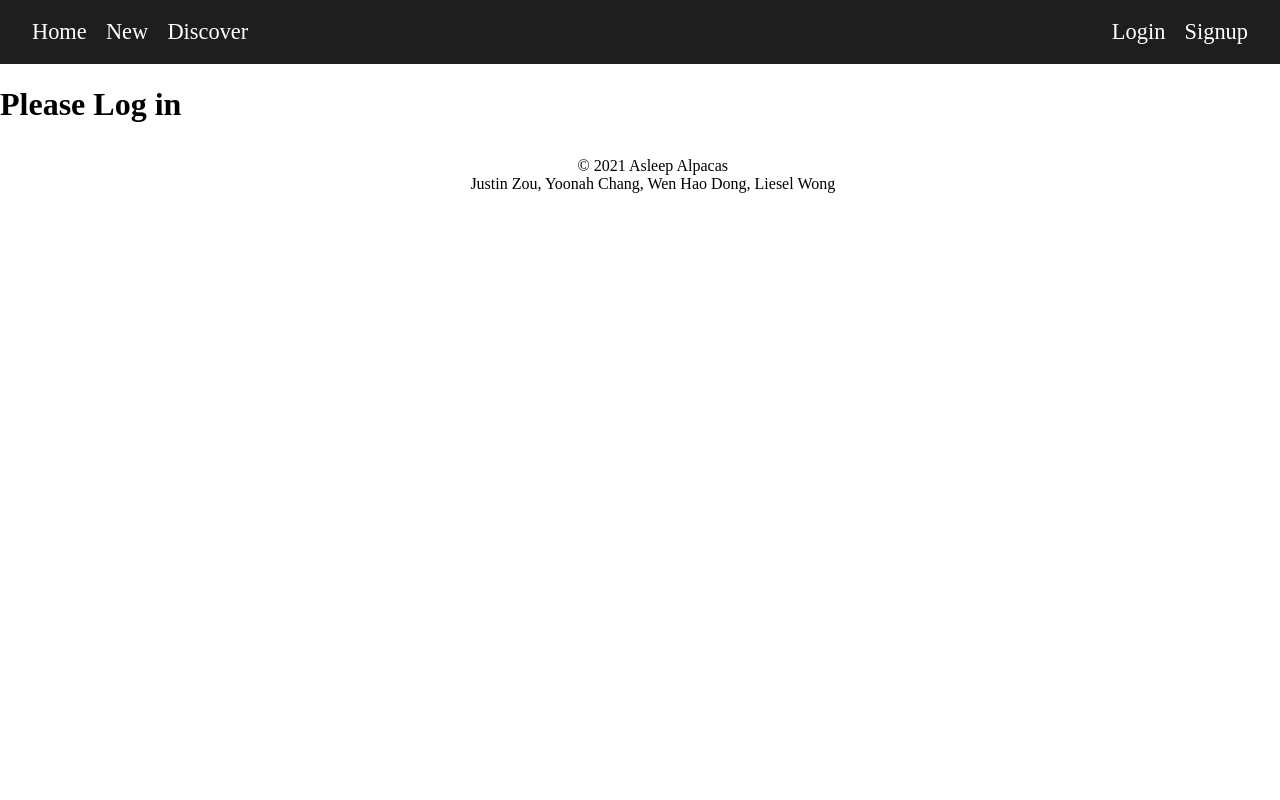
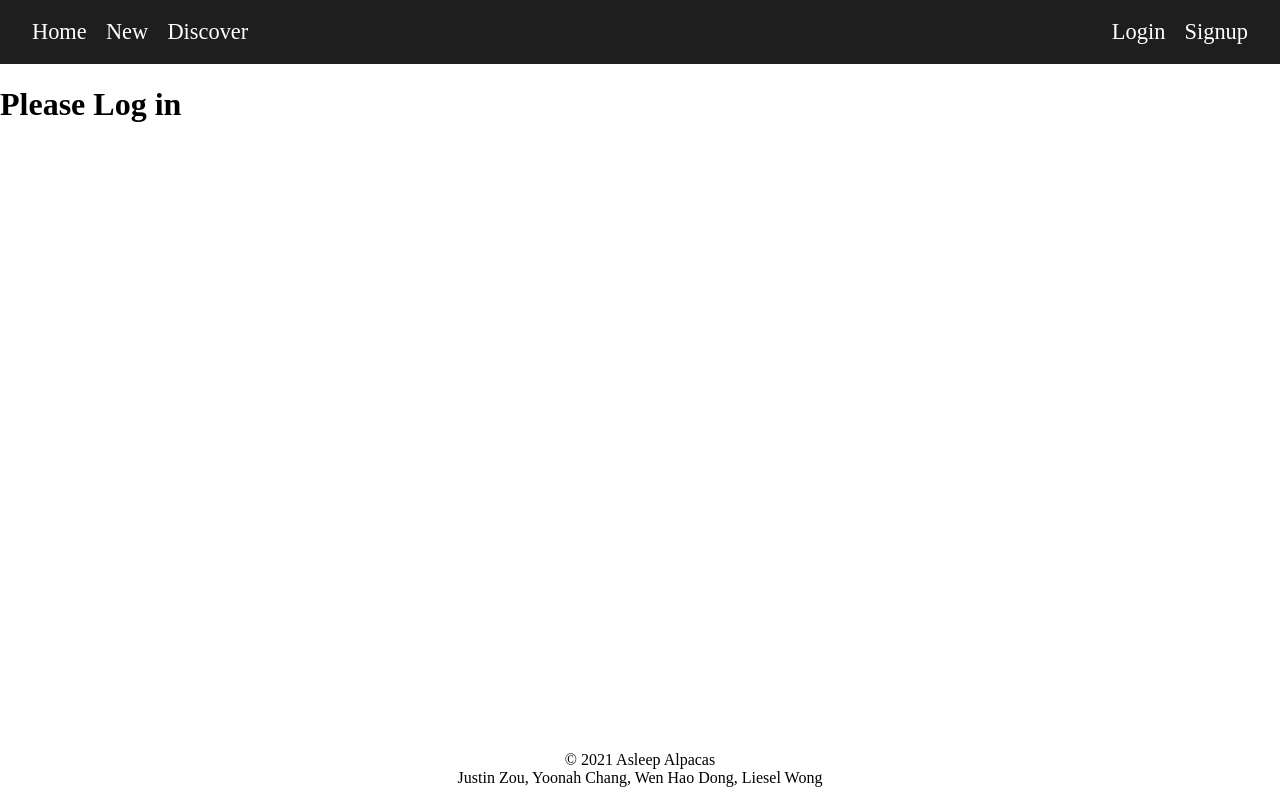
Before and after one commit to tamitakada/asleep_alpacas, a Flask app: page / in a window 1280 px wide. Run offline with Flask 2, Linux system fonts and the light colour scheme.

Commit message:
Fixed footer not going to the bottom of screen

```diff
--- a/app/static/styles.css
+++ b/app/static/styles.css
@@ -1,7 +1,7 @@
 /* The following makes it so that the footer is always at the bottom of the page
    or at the bottom of the screen if the entire page isn't long enough */
 body {
-  height: 100%;
+  min-height: 100vh;
   margin: 0;
   display: flex;
   flex-direction: column;
@@ -36,6 +36,7 @@ nav a {
   color: white;
   text-decoration: none;
 }
+
 nav p {
   color: white;
 }
@@ -52,6 +53,4 @@ footer {
   padding: 0.8rem;
   text-align: center;
   background-color: white;
-
-  width: 100vw;
 }
```
